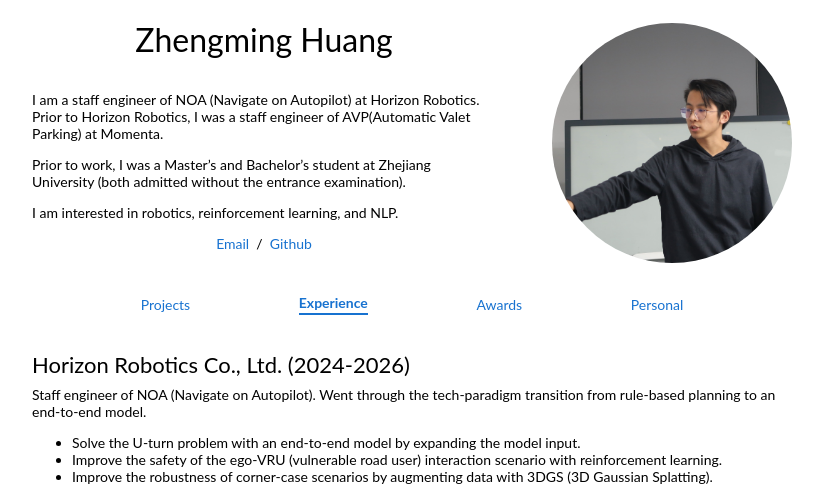
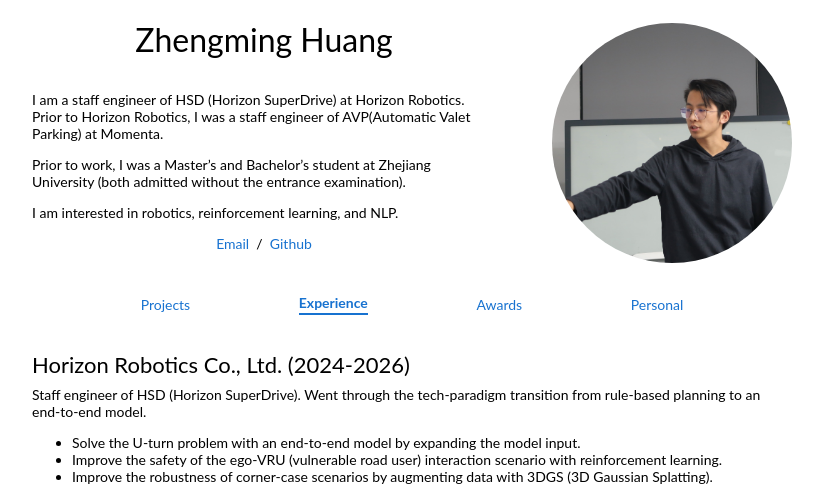
Before and after one commit to JamieHuang28/JamieHuang28.github.io, a Jekyll site: the page built from experience.md, in a window 1280 px wide. Shown: the top 487 px of the page, without its empty margins (228-1051 px from the left). Built offline with Jekyll 4.4.1, drawn with Linux system fonts in a browser that asks for light colours.

Commit message:
Rename NOA to HSD

```diff
--- a/_includes/bio.md
+++ b/_includes/bio.md
@@ -1,4 +1,4 @@
-I am a staff engineer of NOA (Navigate on Autopilot) at Horizon Robotics.
+I am a staff engineer of HSD (Horizon SuperDrive) at Horizon Robotics.
 Prior to Horizon Robotics, I was a staff engineer of AVP(Automatic Valet Parking) at Momenta.
 
 Prior to work, I was a Master's and Bachelor's student at Zhejiang University (both admitted without the entrance examination).
--- a/experience.md
+++ b/experience.md
@@ -7,7 +7,7 @@ permalink: /experience.html
 
 # Horizon Robotics Co., Ltd. (2024-2026)
 
-Staff engineer of NOA (Navigate on Autopilot). Went through the tech-paradigm transition from rule-based planning to an end-to-end model.
+Staff engineer of HSD (Horizon SuperDrive). Went through the tech-paradigm transition from rule-based planning to an end-to-end model.
 - Solve the U-turn problem with an end-to-end model by expanding the model input.
 - Improve the safety of the ego-VRU (vulnerable road user) interaction scenario with reinforcement learning.
 - Improve the robustness of corner-case scenarios by augmenting data with 3DGS (3D Gaussian Splatting).
```
